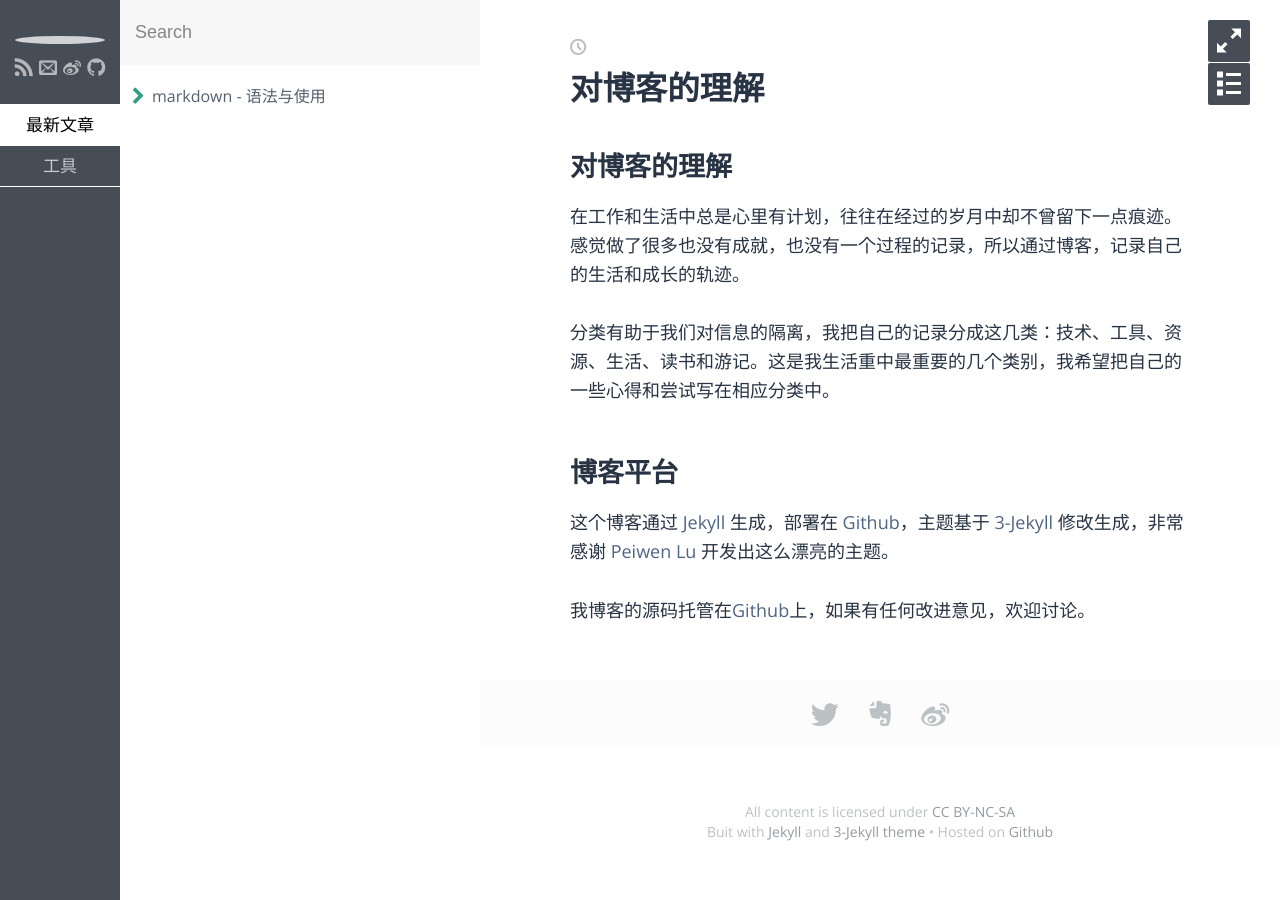
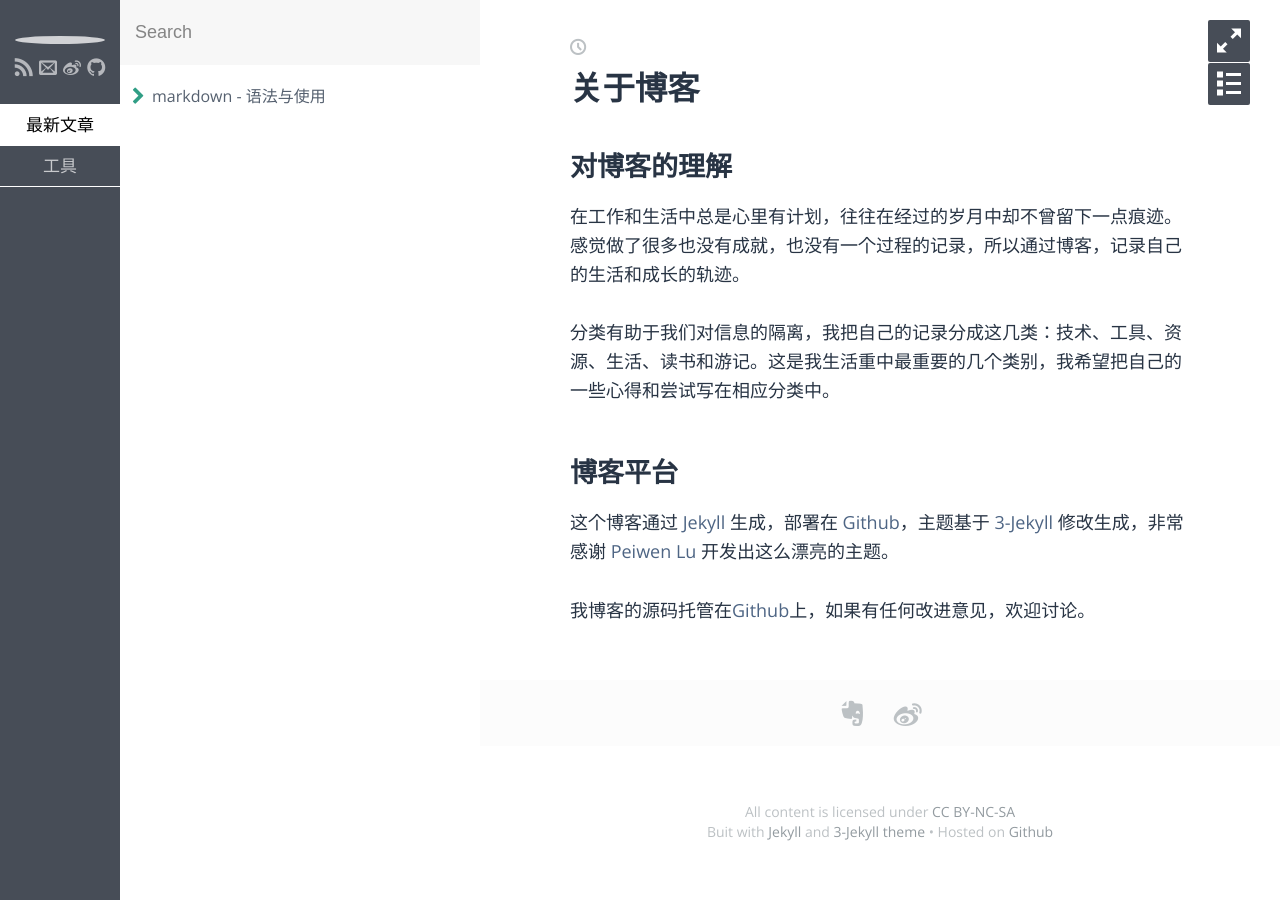
Before and after one commit to RayleBool/RayleBool.github.io, a Jekyll site: the page built from index.md, in a window 1280 px wide. Built offline with Jekyll 4.4.1, drawn with Linux system fonts in a browser that asks for light colours; some web fonts are replaced; our own code applies the rules of GitHub Pages for plain Markdown files.

Commit message:
update page

```diff
--- a/_layouts/post.html
+++ b/_layouts/post.html
@@ -3,7 +3,7 @@
 ---
 <article class="post container">
   <div class="post-meta">
-    <span class="post-meta-span date">{{ page.date | date:"%Y %M %d" }}</span>
+    <span class="post-meta-span date">{{ page.date | date:"%Y %m %d" }}</span>
     {% if page.tags.size > 0 %}
     <span class="post-meta-span tag">{{ page.tags | join: ', ' }}</span>
     {% endif %}
@@ -15,7 +15,6 @@
 
 <div class="post-share">
   <div class="container">
-    <a href="https://twitter.com/share?url={{ page.url | prepend: site.baseurl | prepend: site.url }}&text={{ page.title }}" target="_blank" class="post-share-icon twitter"></a>
     <a href="https://www.evernote.com/clip.action?url={{ page.url | prepend: site.baseurl | prepend: site.url }}&title={{ page.title }}" target="_blank" class="post-share-icon evernote"></a>
     <a href="http://service.weibo.com/share/share.php?url={{ page.url | prepend: site.baseurl | prepend: site.url }}&title={{ page.title }}" target="_blank" class="post-share-icon weibo"></a>
   </div>
--- a/index.md
+++ b/index.md
@@ -1,5 +1,5 @@
 ---
-title:
+title: 关于博客
 layout: post
 ---
 
```
